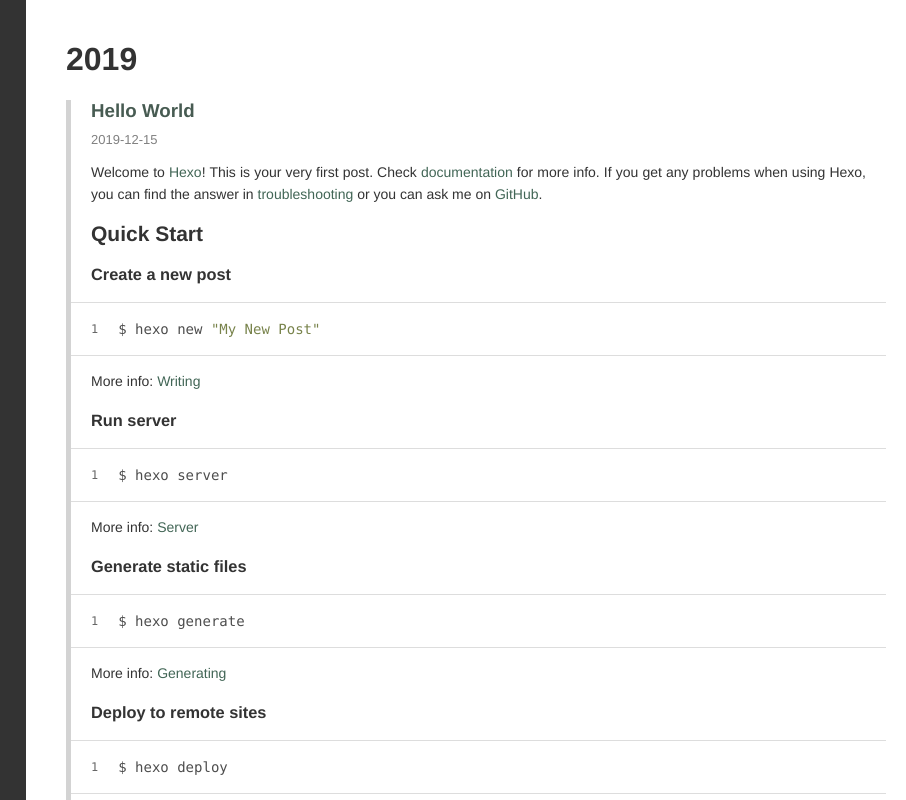
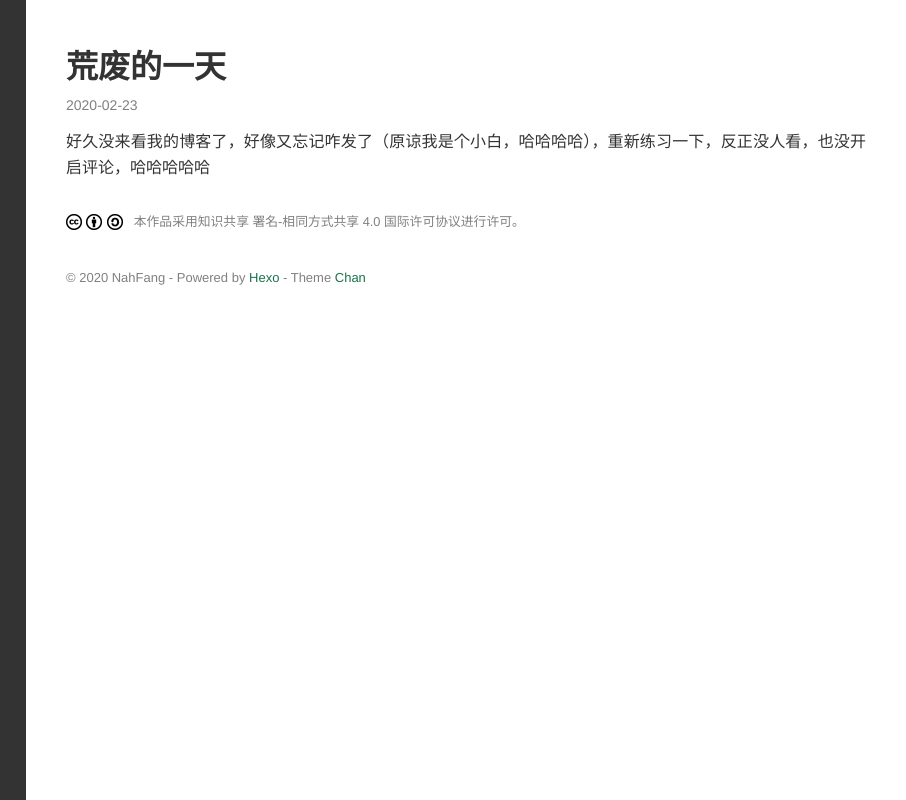
Before and after one commit to NahFang/NahFang.github.io, a plain HTML site: page 2020/02/23/paper/index.html in a window 1280 px wide. Shown: the full height of the page, 374-1280 px from the left. Drawn offline with nearby package versions, Linux system fonts and the light colour scheme.

Commit message:
Site updated: 2020-02-23 21:51:23

```diff
--- a/archives/2019/index.html
+++ b/2020/02/23/paper/index.html
@@ -8,15 +8,19 @@
 
 <title>
 
-    归档: 2019
+    荒废的一天
 
 </title>
 
-<meta property="og:type" content="website">
-<meta property="og:title" content="NahFang">
-<meta property="og:url" content="https:&#x2F;&#x2F;nahfang.github.io&#x2F;archives&#x2F;2019&#x2F;index.html">
+<meta name="description" content="好久没来看我的博客了，好像又忘记咋发了（原谅我是个小白，哈哈哈哈），重新练习一下，反正没人看，也没开启评论，哈哈哈哈哈">
+<meta property="og:type" content="article">
+<meta property="og:title" content="荒废的一天">
+<meta property="og:url" content="https:&#x2F;&#x2F;nahfang.github.io&#x2F;2020&#x2F;02&#x2F;23&#x2F;paper&#x2F;index.html">
 <meta property="og:site_name" content="NahFang">
+<meta property="og:description" content="好久没来看我的博客了，好像又忘记咋发了（原谅我是个小白，哈哈哈哈），重新练习一下，反正没人看，也没开启评论，哈哈哈哈哈">
 <meta property="og:locale" content="zh_CN">
+<meta property="article:published_time" content="2020-02-23T13:48:51.000Z">
+<meta property="article:modified_time" content="2020-02-23T13:50:55.807Z">
 <meta property="article:author" content="John Doe">
 <meta name="twitter:card" content="summary">
 
@@ -98,7 +102,7 @@
 
               <li class="archive-list-container">
                 <a href="javascript:;">归档</a>
-                <ul class="archive-list"><li class="archive-list-item"><a class="archive-list-link" href="/archives/2020/">2020</a><span class="archive-list-count">1</span></li><li class="archive-list-item"><a class="archive-list-link" href="/archives/2019/">2019</a><span class="archive-list-count">1</span></li></ul>
+                <ul class="archive-list"><li class="archive-list-item"><a class="archive-list-link" href="/archives/2020/">2020</a><span class="archive-list-count">2</span></li><li class="archive-list-item"><a class="archive-list-link" href="/archives/2019/">2019</a><span class="archive-list-count">1</span></li></ul>
               </li>
 
 
@@ -150,60 +154,49 @@
 
         <div style="max-width: 1000px">
 
+          <article id="post-paper" class="article article-type-post">
+
+    <h1 class="article-header">
+      荒废的一天
+    </h1>
+
+
+
+  <div class="article-info">
+    <span class="article-date">
+  2020-02-23
+</span>
 
 
 
 
 
+  </div>
+  <div class="article-entry">
+    <p>好久没来看我的博客了，好像又忘记咋发了（原谅我是个小白，哈哈哈哈），重新练习一下，反正没人看，也没开启评论，哈哈哈哈哈</p>
 
+  </div>
+  <footer class="article-footer">
 
-      <section class="archives-wrap">
-        <div class="archive-year-wrap">
-          <h1><a href="/archives/2019" class="archive-year">2019</a></h1>
-        </div>
-        <div class="post-list">
+  <div class="cc">
+    <a href="http://creativecommons.org/licenses/by-sa/4.0/deed.z" target="_blank" title="署名-相同方式共享">
+      <img src="/images/cc/cc.png">
 
+          <img src="/images/cc/by.png">
 
+          <img src="/images/cc/sa.png">
 
-    <div class="post-list-item article">
-      <h3 class="article-header">
-        <a href="/2019/12/15/hello-world/" >
-  Hello World
-</a>
-
-      </h3>
-
-
-      <div class="article-info">
-        <a href="/2019/12/15/hello-world/"><span class="article-date">
-  2019-12-15
-</span>
-</a>
+      <span>
+        本作品采用知识共享 署名-相同方式共享 4.0 国际许可协议进行许可。
+      </span>
+    </a>
+  </div>
 
 
 
 
-      </div>
-      <div class="article-entry">
-
-          <p>Welcome to <a href="https://hexo.io/" target="_blank" rel="noopener">Hexo</a>! This is your very first post. Check <a href="https://hexo.io/docs/" target="_blank" rel="noopener">documentation</a> for more info. If you get any problems when using Hexo, you can find the answer in <a href="https://hexo.io/docs/troubleshooting.html" target="_blank" rel="noopener">troubleshooting</a> or you can ask me on <a href="https://github.com/hexojs/hexo/issues" target="_blank" rel="noopener">GitHub</a>.</p>
-<h2 id="Quick-Start"><a href="#Quick-Start" class="headerlink" title="Quick Start"></a>Quick Start</h2><h3 id="Create-a-new-post"><a href="#Create-a-new-post" class="headerlink" title="Create a new post"></a>Create a new post</h3><figure class="highlight bash"><table><tr><td class="gutter"><pre><span class="line">1</span><br></pre></td><td class="code"><pre><span class="line">$ hexo new <span class="string">"My New Post"</span></span><br></pre></td></tr></table></figure>
-
-<p>More info: <a href="https://hexo.io/docs/writing.html" target="_blank" rel="noopener">Writing</a></p>
-<h3 id="Run-server"><a href="#Run-server" class="headerlink" title="Run server"></a>Run server</h3><figure class="highlight bash"><table><tr><td class="gutter"><pre><span class="line">1</span><br></pre></td><td class="code"><pre><span class="line">$ hexo server</span><br></pre></td></tr></table></figure>
-
-<p>More info: <a href="https://hexo.io/docs/server.html" target="_blank" rel="noopener">Server</a></p>
-<h3 id="Generate-static-files"><a href="#Generate-static-files" class="headerlink" title="Generate static files"></a>Generate static files</h3><figure class="highlight bash"><table><tr><td class="gutter"><pre><span class="line">1</span><br></pre></td><td class="code"><pre><span class="line">$ hexo generate</span><br></pre></td></tr></table></figure>
-
-<p>More info: <a href="https://hexo.io/docs/generating.html" target="_blank" rel="noopener">Generating</a></p>
-<h3 id="Deploy-to-remote-sites"><a href="#Deploy-to-remote-sites" class="headerlink" title="Deploy to remote sites"></a>Deploy to remote sites</h3><figure class="highlight bash"><table><tr><td class="gutter"><pre><span class="line">1</span><br></pre></td><td class="code"><pre><span class="line">$ hexo deploy</span><br></pre></td></tr></table></figure>
-
-<p>More info: <a href="https://hexo.io/docs/one-command-deployment.html" target="_blank" rel="noopener">Deployment</a></p>
-
-
-      </div>
-    </div>
-
+  </footer>
+</article>
 
 
 
```
Also changed, not shown: 2019/12/15/hello-world/index.html (+1 -1 lines), 2020/02/03/newpapername/index.html (+1 -1 lines), archives/2019/12/index.html (+1 -1 lines), archives/2020/02/index.html (+35 -1 lines), archives/2020/index.html (+35 -1 lines), archives/index.html (+35 -1 lines), index.html (+37 -1 lines).
